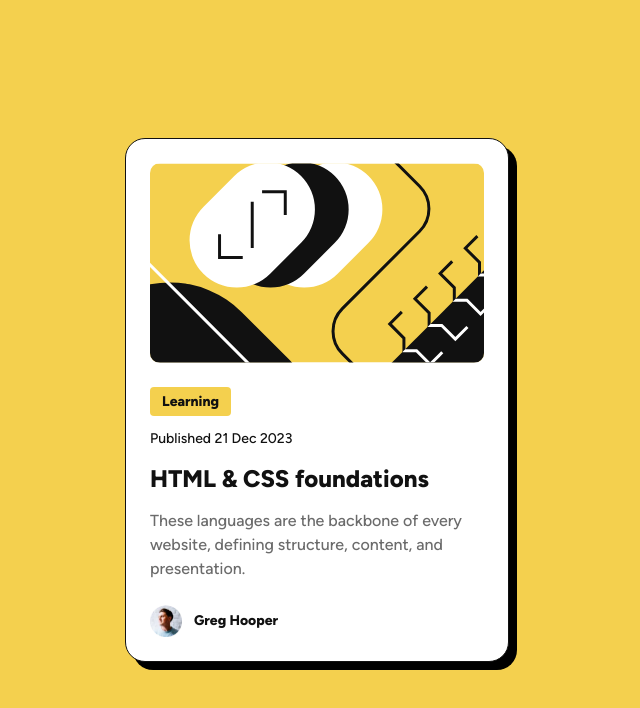
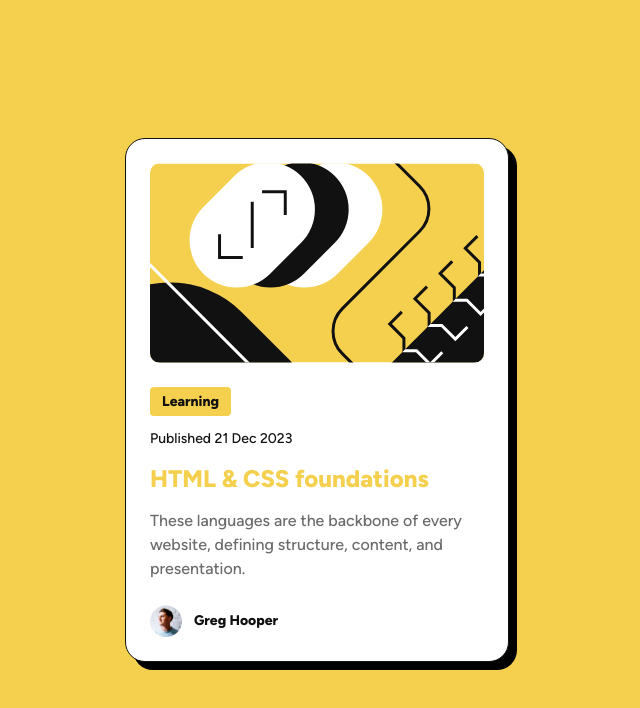
Before and after one commit to Mateus00/blog-preview-card, a plain HTML site: page index.html in a window 1280 px wide. In both pictures the pointer is over the element "HTML & CSS foundations". Shown: the whole page, without its empty margins (323-963 px from the left). Drawn offline with Linux system fonts and the light colour scheme.

Commit message:
hover titulo

```diff
--- a/styles.css
+++ b/styles.css
@@ -76,6 +76,11 @@ main {
   font-size: 20px;
   line-height: 150%;
   color: #111111;
+  transition: 0.2s;
+}
+
+.title:hover {
+  color: #f4d04e;
 }
 
 .description {
```
